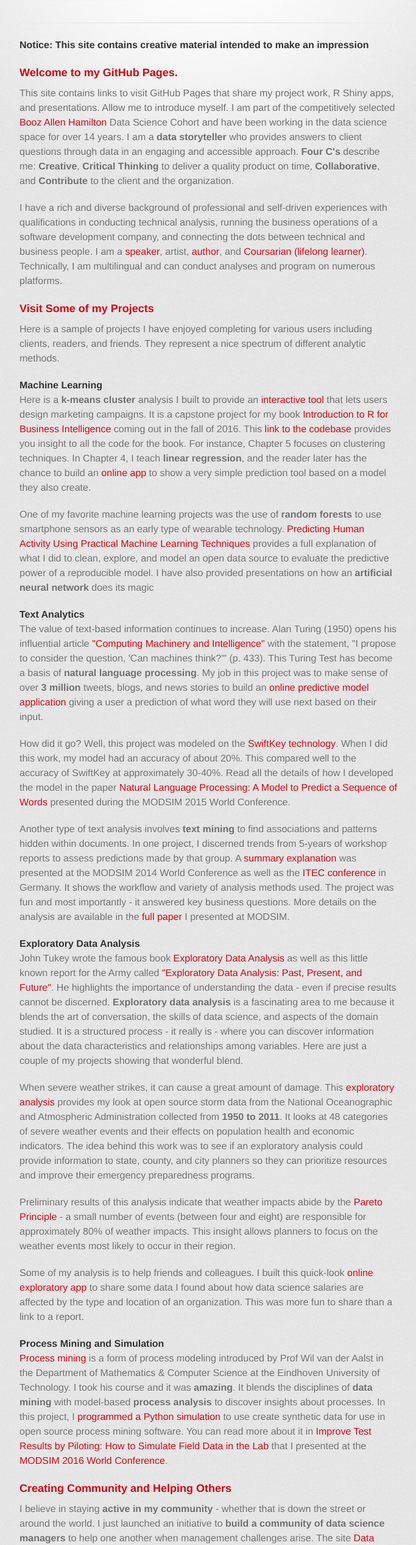
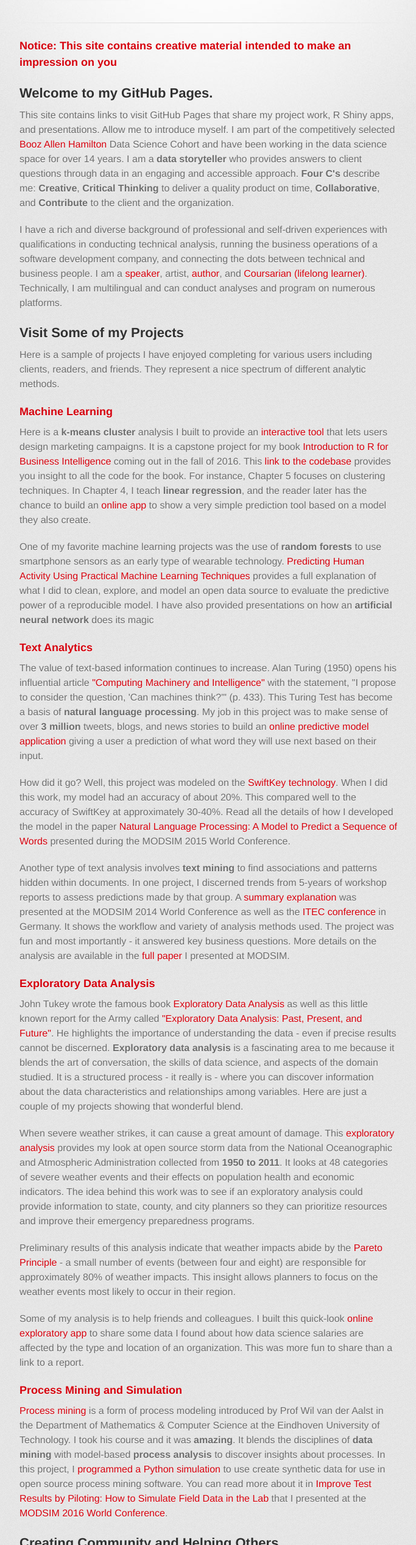
Before and after one commit to jgendron/jgendron.github.io, a plain HTML site: page index.html in a window 1280 px wide. Shown: the part 266-2800 px from the top of the page at 61% size, without its empty margins (298-981 px from the left). Drawn offline with Linux system fonts and the light colour scheme; a web font is replaced by a local one.

Commit message:
update narrative

```diff
--- a/index.html
+++ b/index.html
@@ -31,25 +31,25 @@
         <section id="main_content">
 
 
-<h4>Notice: This site contains creative material intended to make an impression</h4><p>
+<H3>Notice: This site contains creative material intended to make an impression on you</H3><p>
 
-<h3>Welcome to my GitHub Pages.</h3>
+<H2>Welcome to my GitHub Pages.</H2>
 
 <p>This site contains links to visit GitHub Pages that share my project work, R Shiny apps, and presentations. Allow me to introduce myself. I am part of the competitively selected <a href="https://www.boozallen.com/">Booz Allen Hamilton</a> Data Science Cohort and have been working in the data science space for over 14 years. I am a <strong>data storyteller</strong> who provides answers to client questions through data in an engaging and accessible approach. <strong>Four C's</strong> describe me: <strong>Creative</strong>, <strong>Critical Thinking</strong> to deliver a quality product on time, <strong>Collaborative</strong>, and <strong>Contribute</strong> to the client and the organization.</p>
 
 <p>I have a rich and diverse background of professional and self-driven experiences with qualifications in conducting technical analysis, running the business operations of a software development company, and connecting the dots between technical and business people. I am a <a href="http://www.slideshare.net/gendrong/big-data-in-nato-and-your-role">speaker</a>, artist, <a href="https://www.amazon.com/Introduction-Business-Intelligence-Jay-Gendron-ebook/dp/B01F7HCAWG?ie=UTF8&qid=1465068114&ref_=tmm_kin_swatch_0&sr=8-1">author</a>, and <a href="https://www.coursera.org/">Coursarian (lifelong learner)</a>. Technically, I am multilingual and can conduct analyses and program on numerous platforms.</p>
 
-<h3>Visit Some of my Projects</h3>
+<H2>Visit Some of my Projects</H2>
 
 <p>Here is a sample of projects I have enjoyed completing for various users including clients, readers, and friends. They represent a nice spectrum of different analytic methods.</p>
 
-<h4>Machine Learning</h4>
+<H3>Machine Learning</H3>
 
 <p>Here is a <strong>k-means cluster</strong> analysis I built to provide an <a href="https://jgendron.shinyapps.io/Ch8-CampaignCreatorApp/">interactive tool</a> that lets users design marketing campaigns. It is a capstone project for my book <a href="https://www.amazon.com/Introduction-Business-Intelligence-Jay-Gendron-ebook/dp/B01F7HCAWG">Introduction to R for Business Intelligence</a> coming out in the fall of 2016. This <a href="https://github.com/jgendron/com.packtpub.intro.r.bi">link to the codebase</a> provides you insight to all the code for the book. For instance, Chapter 5 focuses on clustering techniques. In Chapter 4, I teach <strong>linear regression</strong>, and the reader later has the chance to build an <a href="https://jgendron.shinyapps.io/BasicLMPredictorShinyApp/">online app</a> to show a very simple prediction tool based on a model they also create.</p>
 
 <p>One of my favorite machine learning projects was the use of <strong>random forests</strong> to use smartphone sensors as an early type of wearable technology. <a href="https://github.com/jgendron/machinelearning/blob/master/PredictingActivitywithMachineLearning.Rmd">Predicting Human Activity Using Practical Machine Learning Techniques</a> provides a full explanation of what I did to clean, explore, and model an open data source to evaluate the predictive power of a reproducible model. I have also provided presentations on how an <strong>artificial neural network</strong> does its magic</p>
 
-<h4>Text Analytics</h4>
+<H3>Text Analytics</H3>
 
 <p>The value of text-based information continues to increase. Alan Turing (1950) opens his influential article <a href="http://www.loebner.net/Prizef/TuringArticle.html">"Computing Machinery and Intelligence"</a> with the statement, "I propose to consider the question, 'Can machines think?'" (p. 433). This Turing Test has become a basis of <strong>natural language
 processing</strong>. My job in this project was to make sense of over <strong>3 million</strong> tweets, blogs, and news stories to build an <a href="http://jgendron.shinyapps.io/predictngram">online predictive model application</a> giving a user a prediction of what word they will use next based on their input.</p>
@@ -57,7 +57,7 @@ processing</strong>. My job in this project was to make sense of over <strong>3
 
 <p>Another type of text analysis involves <strong>text mining</strong> to find associations and patterns hidden within documents. In one project, I discerned trends from 5-years of workshop reports to assess predictions made by that group. A <a href="http://www.slideshare.net/gendrong/slides-trending-in-nato-commercial-technologies-and-games">summary explanation</a> was presented at the MODSIM 2014 World Conference as well as the <a href="http://www.itec.co.uk/files/685933_itec05_4pp_sales_brochure_2014_web.pdf">ITEC conference</a> in Germany. It shows the workflow and variety of analysis methods used. The project was fun and most importantly - it answered key business questions. More details on the analysis are available in the <a href="http://www.slideshare.net/gendrong/whats-trending-in-nato-commercial-technologies-and-games">full paper</a> I presented at MODSIM.</p>
 
-<h4>Exploratory Data Analysis</h4>
+<H3>Exploratory Data Analysis</H3>
 
 John Tukey wrote the famous book <a href="http://www.amazon.com/Exploratory-Data-Analysis-John-Tukey/dp/0201076160">Exploratory Data Analysis</a> as well as this little known report for the Army called <a href="http://www.dtic.mil/dtic/tr/fulltext/u2/a266775.pdf">"Exploratory Data Analysis: Past, Present, and Future"</a>. He highlights the importance of understanding the data - even if precise results cannot be discerned. <strong>Exploratory data analysis</strong> is a fascinating area to me because it blends the art of conversation, the skills of data science, and aspects of the domain studied. It is a structured process - it really is - where you can discover information about the data characteristics and relationships among variables. Here are just a couple of my projects showing that wonderful blend.</p>
 
@@ -67,25 +67,25 @@ John Tukey wrote the famous book <a href="http://www.amazon.com/Exploratory-Data
 
 <p>Some of my analysis is to help friends and colleagues. I built this quick-look <a href="https://jgendron.shinyapps.io/DataScienceSalaries2013/">online exploratory app</a> to share some data I found about how data science salaries are affected by the type and location of an organization. This was more fun to share than a link to a report.</p>
 
-<h4>Process Mining and Simulation</h4>
+<H3>Process Mining and Simulation</H3>
 
 <p><a href="http://www.processmining.org/">Process mining</a> is a form of process modeling introduced by Prof Wil van der Aalst in the Department of Mathematics & Computer Science at the Eindhoven University of Technology. I took his course and it was <strong>amazing</strong>. It blends the disciplines of <strong>data mining</strong> with model-based <strong>process analysis</strong> to discover insights about processes. In this project, I <a href="https://github.com/jgendron/ProbabilityProcessFootprint ">programmed a Python simulation</a> to use create synthetic data for use in  open source process mining software. You can read more about it in <a href="http://www.modsimworld.org/papers/2016/How_to_Simulate_Field_Data_in_the_Lab.pdf">Improve Test Results by Piloting: How to Simulate Field Data in the Lab</a> that I presented at the <a href="http://www.modsimworld.org/">MODSIM 2016 World Conference</a>.
 </p>
 
-<h3>Creating Community and Helping Others</h3>
+<H2>Creating Community and Helping Others</H2>
 
-<p>I believe in staying <strong>active in my community</strong> - whether that is down the street or around the world. I just launched an initiative to <strong>build a community of data science managers</strong> to help one another when management challenges arise. The site <a href="http://www.datasciencemanagement.com">Data Science Management</a> is in beta and I am inviting data science professionals to help as thought leaders for the community. Things are moving nicely and the community will officially launch this fall.</p>
+<p>I believe in staying <strong>active in my community</strong> - whether that is down the street or around the world. I just launched an initiative to <strong>build a community of data science managers</strong> to help one another when management challenges arise. The site <a href="http://www.datasciencemanagement.com">Data Science Management</a> is in beta and I am inviting data science professionals to help as thought leaders for the community. Things are moving nicely and the community will officially launch this fall. Perhaps you would like to join this community as a thought leader? <a href="mailto:gerald.gendron@gmail.com?Subject=I%20am%20interested%20in%20helping%20as%20a%20thought%20leader%20for%20DSM" target="_top">Yes! I am interested</a>  in helping grow our data science professional managers.</p>
 
 <p>Community can mean many different things. I founded <a href="http://www.meetup.com/tryPy-Learn-Python/">try.py - Learn Python</a> to teach people how to code <strong>Python</strong>. Further from home, my activities include <strong>peer-to-peer mentoring</strong> of graduate students on LinkedIn and providing insights in <a href="https://medium.com/course-studies/interview-series-jay-gendron-a158c3bd34bc#.abd7pjg7m">feature interviews</a>. I have also designed predictive analytics <strong>hackathons</strong> to be used for recruiting college students and training new learners in <a href="https://www.linkedin.com/groups/7037635">LinkedIn groups</a>. This presentation created in <a href+"https://www.w3.org/Talks/Tools/Slidy2/">Slidy</a> describes a fun event to <a href="https://jgendron.github.io/boozonians">predict friendly aliens</a> along with the <a href="https://github.com/jgendron/boozonians">full package</a> that provides the <strong>data, R and Python code, and instructions</strong> to provide a hackathon all ready to administer.</p>
 
-<h3>Support or Contact</h3>
+<H2>Help or Contact</H2>
 
 <p>Have a question or comment about any of the work on these Pages? Want to talk? How can I help?</p>
 <p> You are welcome to <a href="mailto:gerald.gendron@gmail.com?Subject=Hello%20from%20your%20GitHub%20pages" target="_top">email me</a> or call, (757) 372-5746. You can also visit my <a href="https://www.linkedin.com/in/jaygendron">LinkedIn</a> site to read other posts and blogs.</p>
         </section>
 
         <footer>
-          This page updates frequently based on work updates at <a href="https://github.com/jgendron">my GitHub site</a>. Tactile theme by <a href="https://twitter.com/jasonlong">Jason Long</a>.
+          This page updates frequently based on work updates at <a href="https://github.com/jgendron">my GitHub site</a>. Tactile theme by <a href="https://twitter.com/jasonlong">Jason Long</a> and adapted by <a href="https://twitter.com/jaygendron">Jay Gendron</a>.
         </footer>
 
 
```
